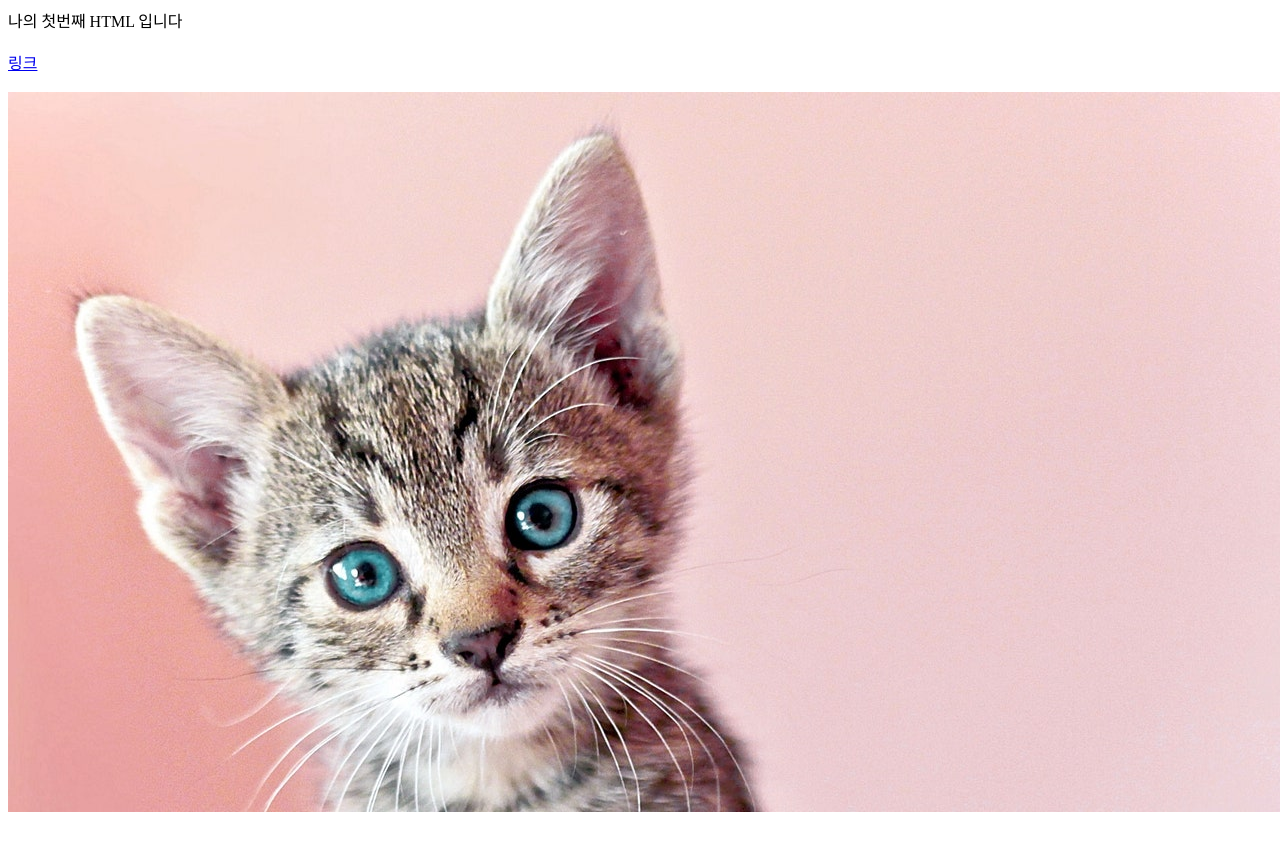
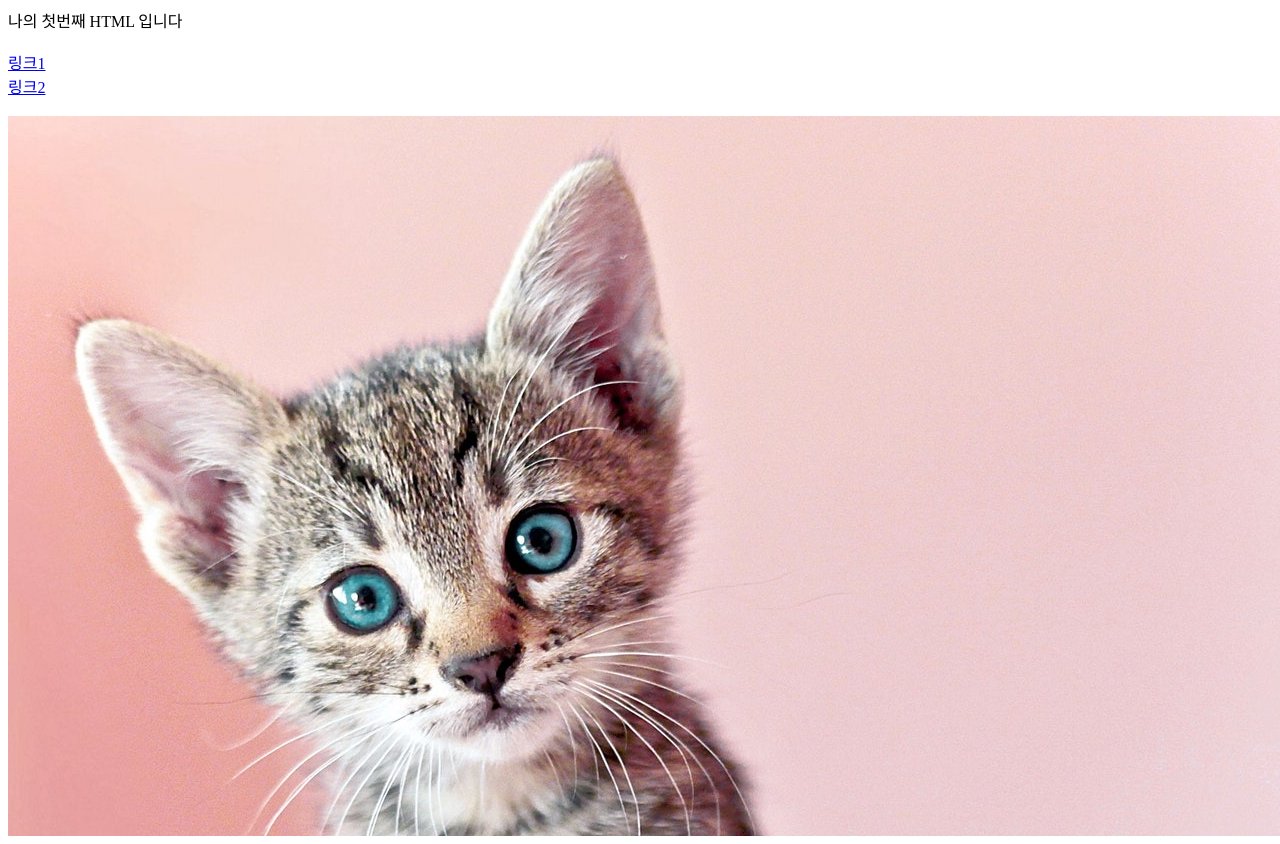
Before and after one commit to sykim22/study-first, a website: page index.html in a window 1280 px wide. Before the commit the page ends 820 px from the top, so only its background shows below. Drawn offline with Linux system fonts and the light colour scheme.

Commit message:
1 file modified

```diff
--- a/index.html
+++ b/index.html
@@ -1,7 +1,8 @@
 나의 첫번째 HTML 입니다
 <br><br>
 
-<a href="./docs/study.html">링크</a>
+<a href="./docs/study.html">링크1</a><br>
+<a href="https://raw.githubusercontent.com/sykim22/study-first/master/docs/study.html">링크2</a>
 <br><br>
 
 <img src="https://raw.githubusercontent.com/sykim22/study-first/master/images/kitten.jpg">
```
